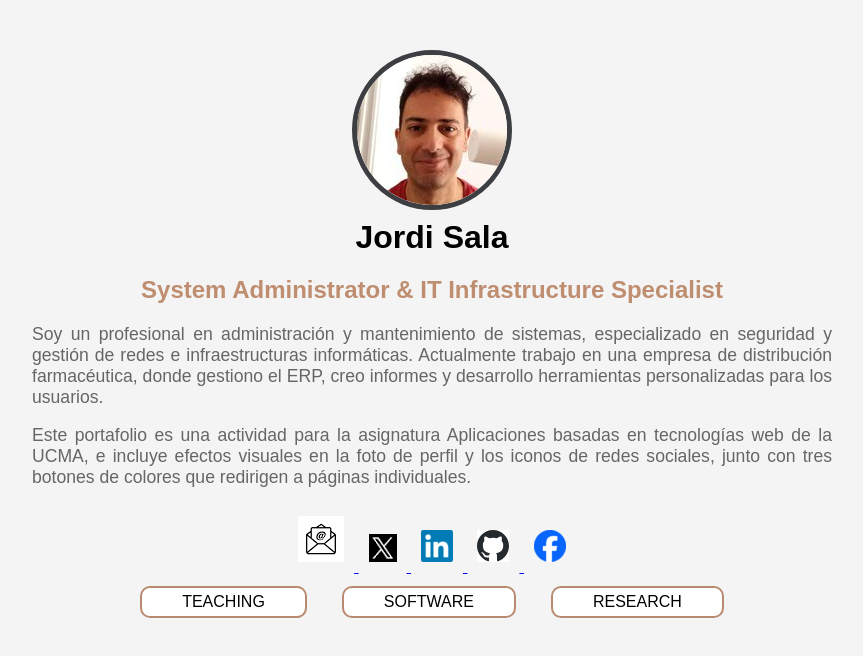
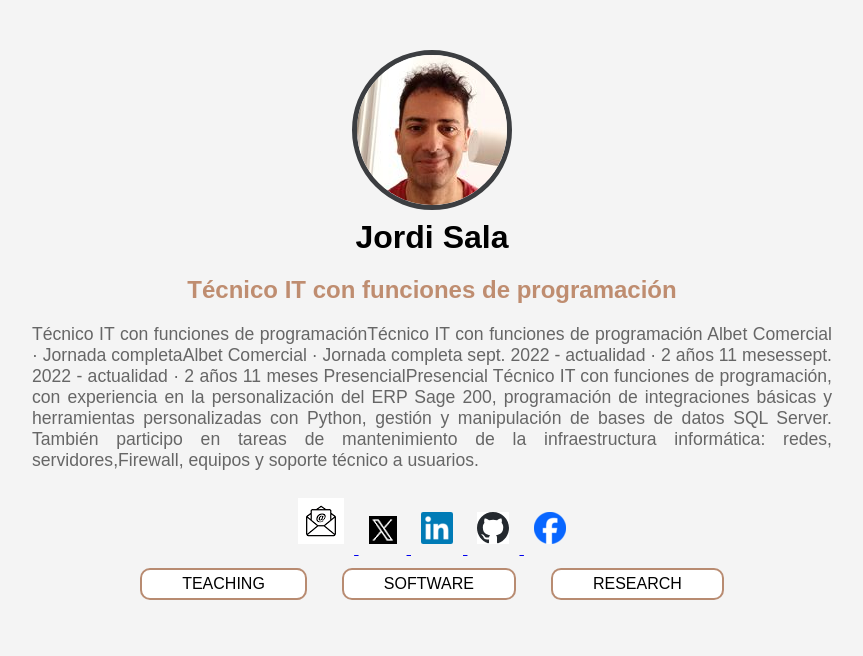
Before and after one commit to blackbomer/portfolioJordiSala, a plain HTML site: page index.html in a window 1280 px wide. Shown: the whole page, without its empty margins (208-1071 px from the left). Drawn offline with Linux system fonts and the light colour scheme.

Commit message:
Update index.html

```diff
--- a/index.html
+++ b/index.html
@@ -13,12 +13,16 @@
             <img src="assets/profile.jpg" alt="Profile Picture" class="profile-pic">
             <h1>Jordi <span class="bold">Sala</span></h1>
             <section class="profile">
-                <h2>System Administrator & IT Infrastructure Specialist</h2>
+                <h2>Técnico IT con funciones de programación</h2>
                 <p>
-                    Soy un profesional en administración y mantenimiento de sistemas, especializado en seguridad y gestión de redes e infraestructuras informáticas. Actualmente trabajo en una empresa de distribución farmacéutica, donde gestiono el ERP, creo informes y desarrollo herramientas personalizadas para los usuarios.
+
+Técnico IT con funciones de programaciónTécnico IT con funciones de programación
+Albet Comercial · Jornada completaAlbet Comercial · Jornada completa sept. 2022 - actualidad · 2 años 11 mesessept. 2022 - actualidad · 2 años 11 meses PresencialPresencial
+
+        Técnico IT con funciones de programación, con experiencia en la personalización del ERP Sage 200, programación de integraciones básicas y herramientas personalizadas con Python, gestión y manipulación de bases de datos SQL Server. También participo en tareas de mantenimiento de la infraestructura informática: redes, servidores,Firewall, equipos y soporte técnico a usuarios.
                 </p>
                 <p>
-                    Este portafolio es una actividad para la asignatura Aplicaciones basadas en tecnologías web de la UCMA, e incluye efectos visuales en la foto de perfil y los iconos de redes sociales, junto con tres botones de colores que redirigen a páginas individuales.
+
                 </p>
 
 
@@ -36,7 +40,7 @@
             <a href="https://x.com" target="_blank">
                 <img src="assets/x_icon.png" alt="X">
             </a>
-            <a href="https://linkedin.com" target="_blank">
+            <a href="www.linkedin.com/in/jordi-s-7520184b" target="_blank">
                 <img src="assets/in_icon.png" alt="LinkedIn">
             </a>
             <a href="https://github.com/blackbomer" target="_blank">
```
